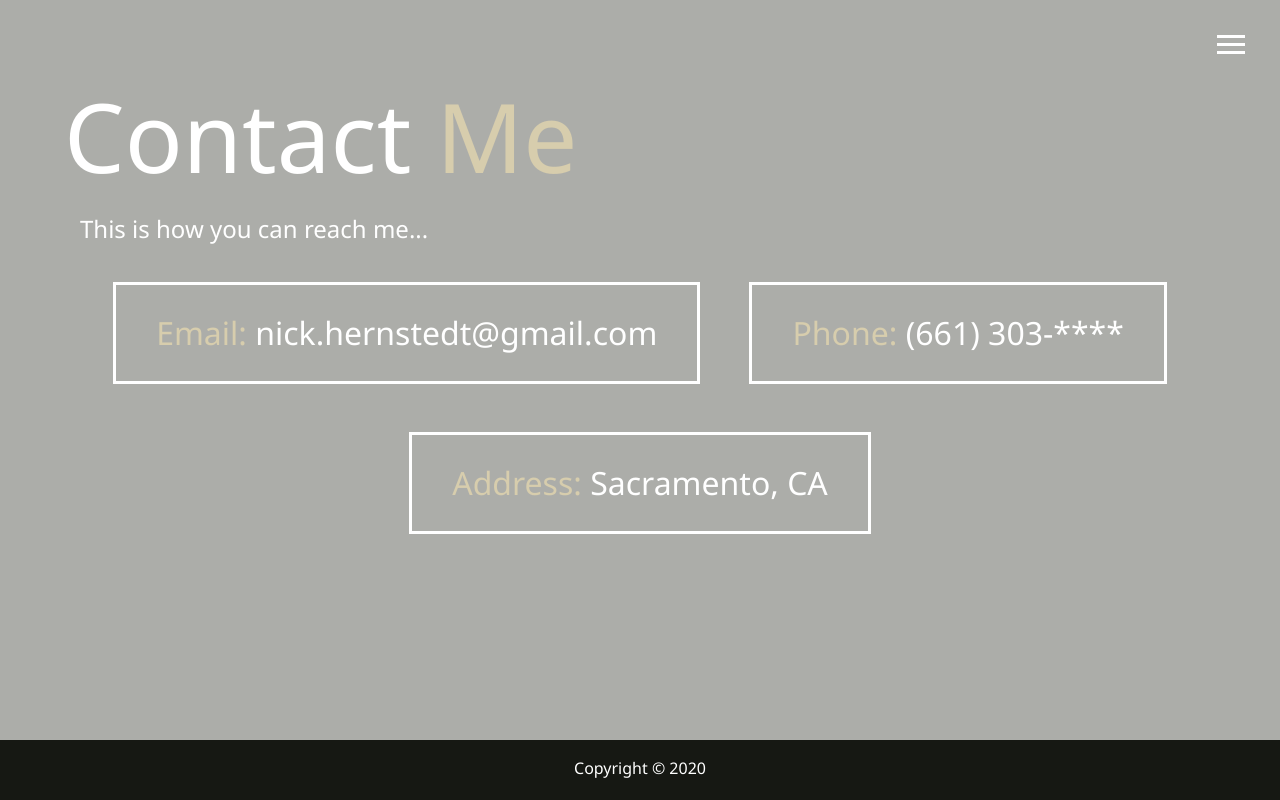
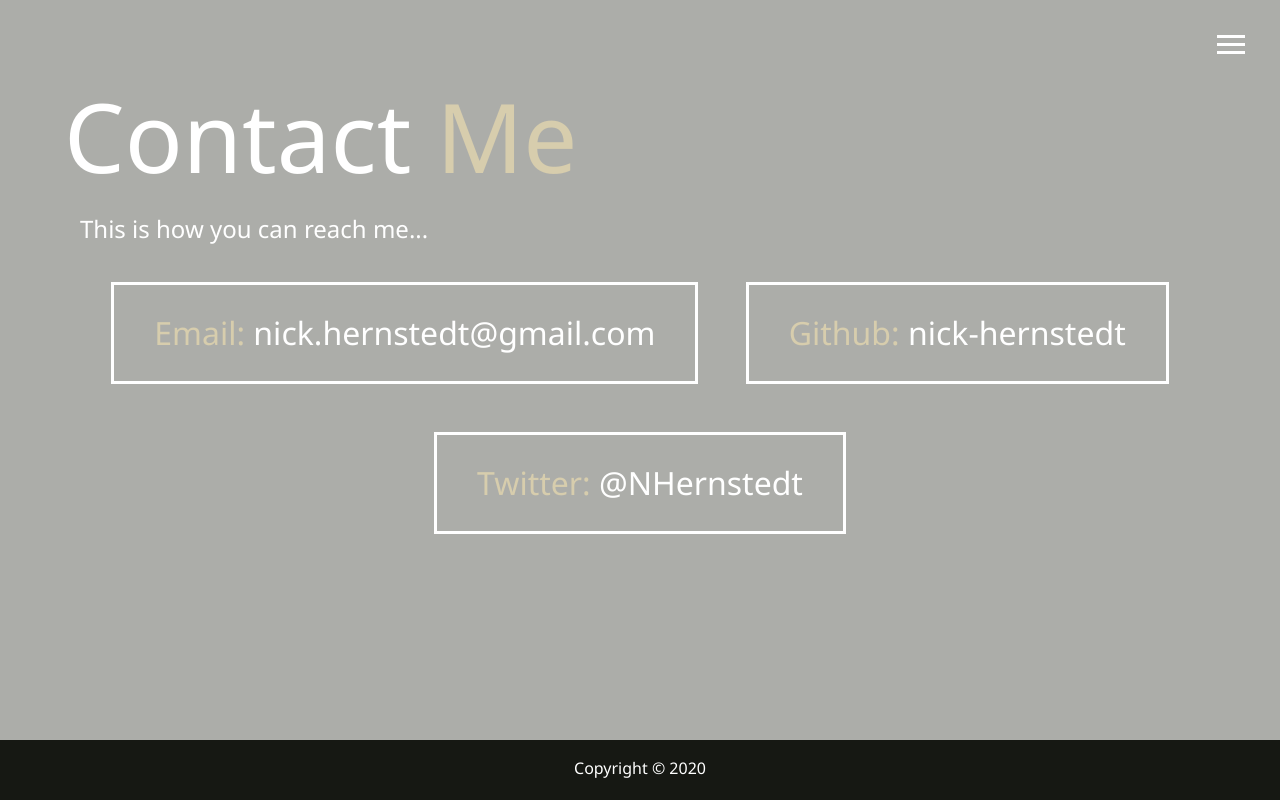
Before and after one commit to nick-hernstedt/ResponsivePortfolio, a website: page contact.html in a window 1280 px wide. Drawn offline with Linux system fonts and the light colour scheme.

Commit message:
added github and twitter to contact page and made all of them clickable

```diff
--- a/contact.html
+++ b/contact.html
@@ -64,10 +64,14 @@
       </h2>
       <div class="boxes">
         <div>
-          <span class="text-secondary">Email: </span> nick.hernstedt@gmail.com
+          <a href="mailto:nick.hernstedt@gmail.com"> <span class="text-secondary">Email: </span> nick.hernstedt@gmail.com
+          </a>
         </div>
-        <div><span class="text-secondary">Phone: </span> (661) 303-****</div>
-        <div><span class="text-secondary">Address: </span> Sacramento, CA</div>
+        <div>
+          <a href="https://github.com/nick-hernstedt"><span class="text-secondary">Github: </span> nick-hernstedt
+          </div></a>
+        <div><a href="https://twitter.com/NHernstedt"><span class="text-secondary">Twitter: </span> @NHernstedt
+        </div></a>
       </div>
     </main>
 
```
